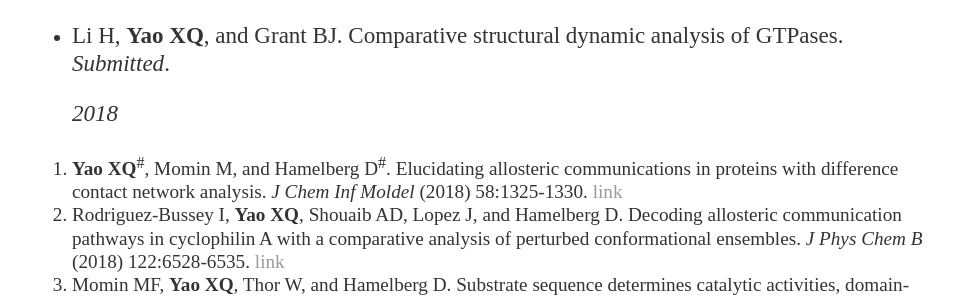
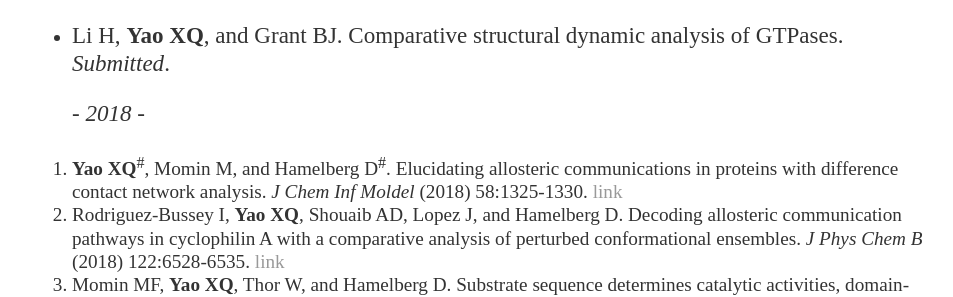
Before and after one commit to xinqyao/xinqyao.github.io, a Jekyll site: the page built from publications/index.md, in a window 1280 px wide and 900 px high. Shown: the part 198-495 px from the top of the window, without its empty margins (160-1113 px from the left). Built offline with Jekyll 4.4.1, drawn with Linux system fonts in a browser that asks for light colours.

```diff
--- a/publications/index.md
+++ b/publications/index.md
@@ -7,7 +7,7 @@ title: "Publications of Xin-Qiu Yao"
 - **Yao XQ**\*, Jariwala S\*, and Grant BJ. In silico prediction of HLA-associated drug hypersensitivity. *In preparation*.
 - Li H, **Yao XQ**, and Grant BJ. Comparative structural dynamic analysis of GTPases. *Submitted*.
 
-   *2018*
+  *- 2018 -*
 
 1. **Yao XQ**<sup>#</sup>, Momin M, and Hamelberg D<sup>#</sup>. Elucidating allosteric communications in proteins with difference contact network analysis. *J Chem Inf Moldel* (2018) 58:1325-1330. [link](https://doi.org/10.1021/acs.jcim.8b00250)
 2. Rodriguez-Bussey I, **Yao XQ**, Shouaib AD, Lopez J, and Hamelberg D. Decoding allosteric communication pathways in cyclophilin A with a comparative analysis of perturbed conformational ensembles. *J Phys Chem B* (2018) 122:6528-6535. [link](https://doi.org/10.1021/acs.jpcb.8b03824)
```
